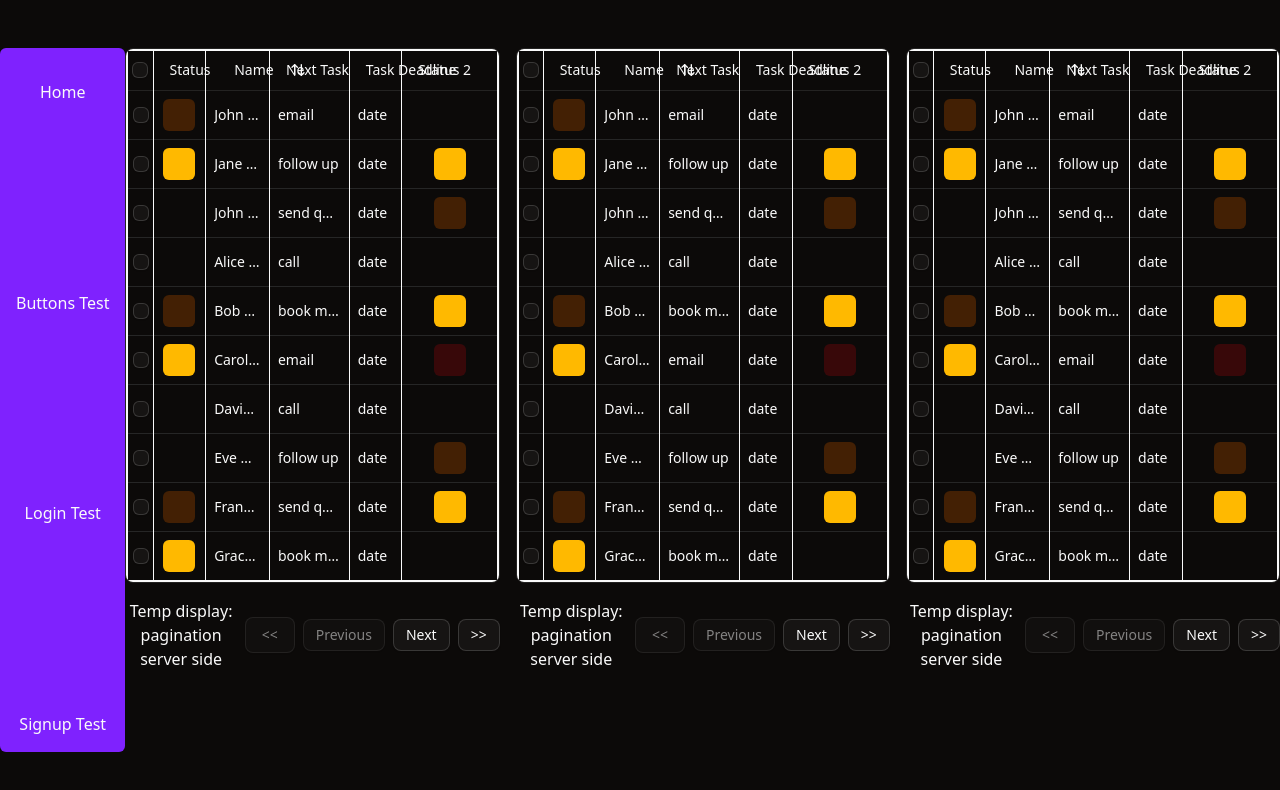
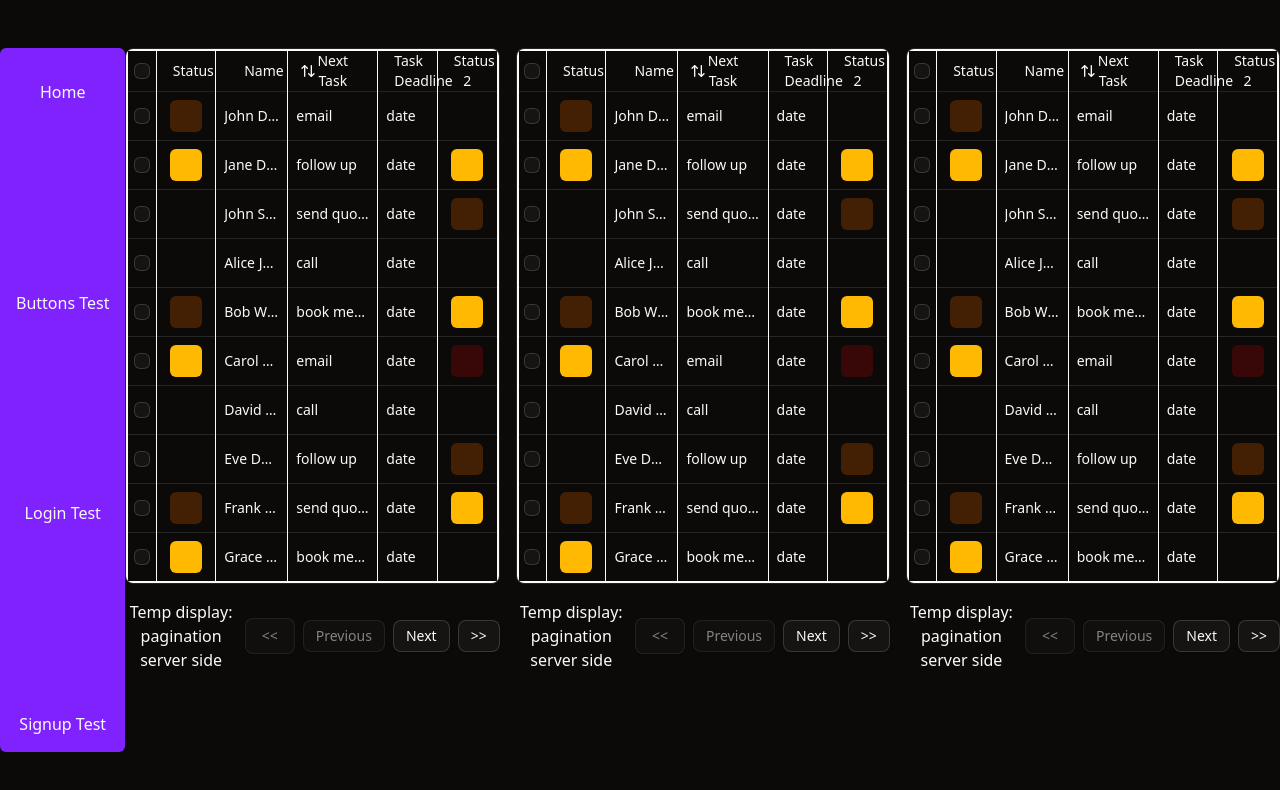
Before and after one commit to rhw-repo/react-dashboard-fs, a React (Vite) app in the folder frontend/: page / in a window 1280 px wide. Shown: the top 790 px of the page. Built offline with nearby package versions, Linux system fonts and the light colour scheme.

Commit message:
Adjust styling for table headers

```diff
--- a/frontend/src/components/ui/data-table/columns.tsx
+++ b/frontend/src/components/ui/data-table/columns.tsx
@@ -47,17 +47,17 @@ export const columns: ColumnDef<Person>[] = [
     header: 'Task Deadline',
     cell: ({ row }) => row.original.taskDeadline,
     enableSorting: true,
-    size: 10,
-    minSize: 10,
-    maxSize: 10,
+    size: 20,
+    minSize: 20,
+    maxSize: 20,
   },
   {
     accessorKey: 'status2',
     header: 'Status 2',
     cell: StatusCell,
     enableSorting: true,
-    size: 60,
-    minSize: 60,
-    maxSize: 80,
+    size: 10,
+    minSize: 10,
+    maxSize: 10,
   },
 ];
--- a/frontend/src/components/ui/table.tsx
+++ b/frontend/src/components/ui/table.tsx
@@ -15,7 +15,13 @@ function Table({ className, ...props }: React.ComponentProps<'table'>) {
 }
 
 function TableHeader({ className, ...props }: React.ComponentProps<'thead'>) {
-  return <thead data-slot="table-header" className={cn('[&_tr]:border-b', className)} {...props} />;
+  return (
+    <thead
+      data-slot="table-header"
+      className={cn('overflow-auto text-center text-wrap text-[pretty] [&_tr]:border-b', className)}
+      {...props}
+    />
+  );
 }
 
 function TableBody({ className, ...props }: React.ComponentProps<'tbody'>) {
@@ -53,7 +59,7 @@ function TableHead({ className, ...props }: React.ComponentProps<'th'>) {
     <th
       data-slot="table-head"
       className={cn(
-        '*:[[role=checkbox]]: h-10 px-4 text-left align-middle font-medium whitespace-nowrap text-foreground [&:has([role=checkbox])]:pr-0',
+        '*:[[role=checkbox]]: h-10 px-4 text-center align-middle font-medium text-wrap text-foreground [&:has([role=checkbox])]:pr-0',
         className,
       )}
       {...props}
```
